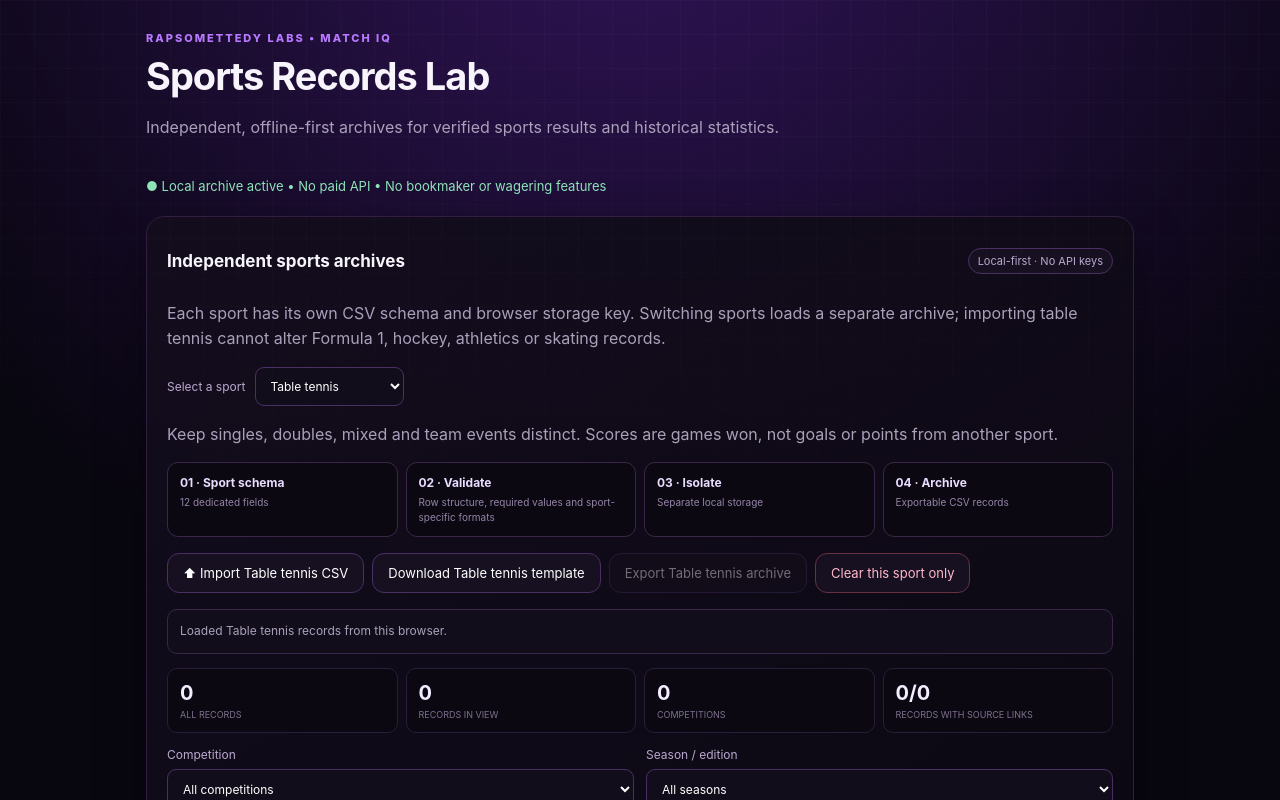
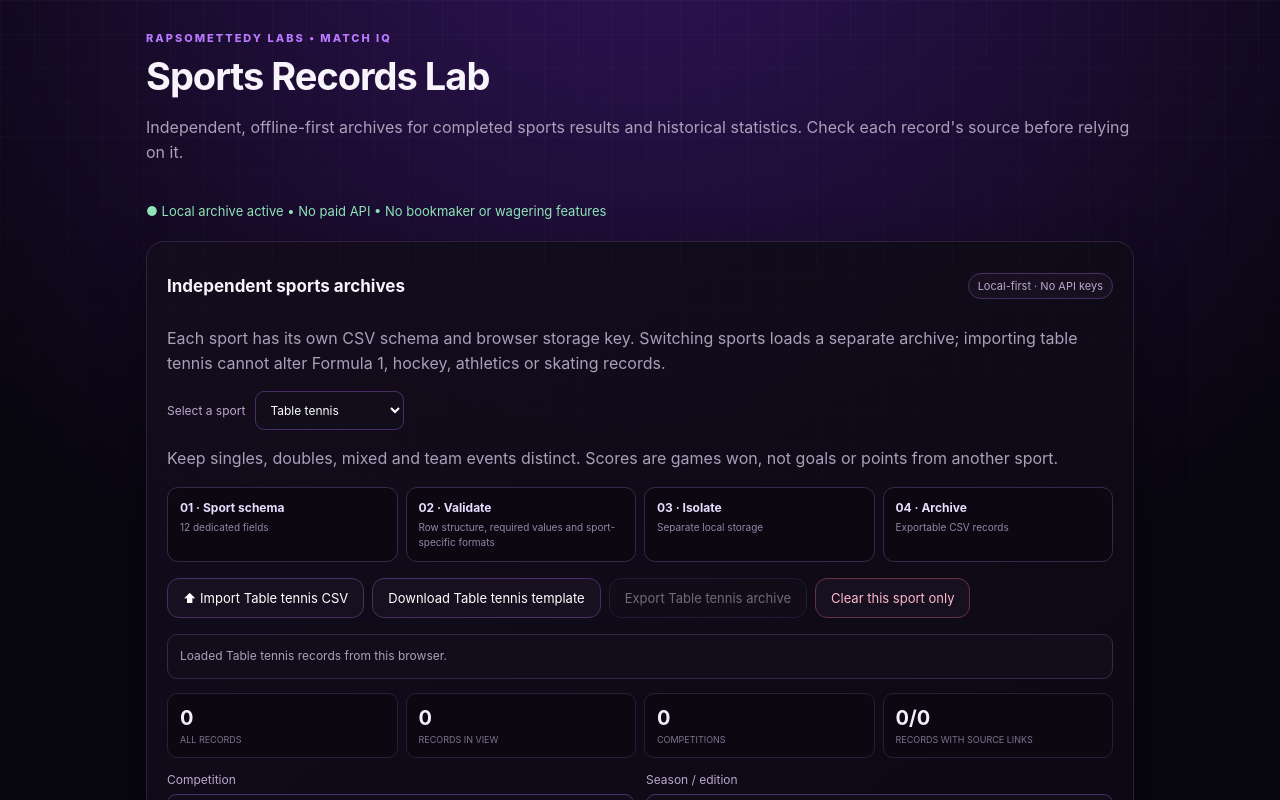
Before and after one commit to Rapsometeddy/rapsometeddy-sports-predictor, a Next.js app: page / in a window 1280 px wide. Shown: the top 800 px of the page. Built offline with nearby package versions, Linux system fonts and the light colour scheme.

Commit message:
Clarify that imported results are not independently verified

```diff
--- a/app/page.tsx
+++ b/app/page.tsx
@@ -8,7 +8,7 @@ export default function Home() {
         <div>
           <span className="eyebrow">RAPSOMETTEDY LABS • MATCH IQ</span>
           <h1>Sports Records Lab</h1>
-          <p>Independent, offline-first archives for verified sports results and historical statistics.</p>
+          <p>Independent, offline-first archives for completed sports results and historical statistics. Check each record's source before relying on it.</p>
         </div>
       </header>
       <div className="status">● Local archive active • No paid API • No bookmaker or wagering features</div>
```
